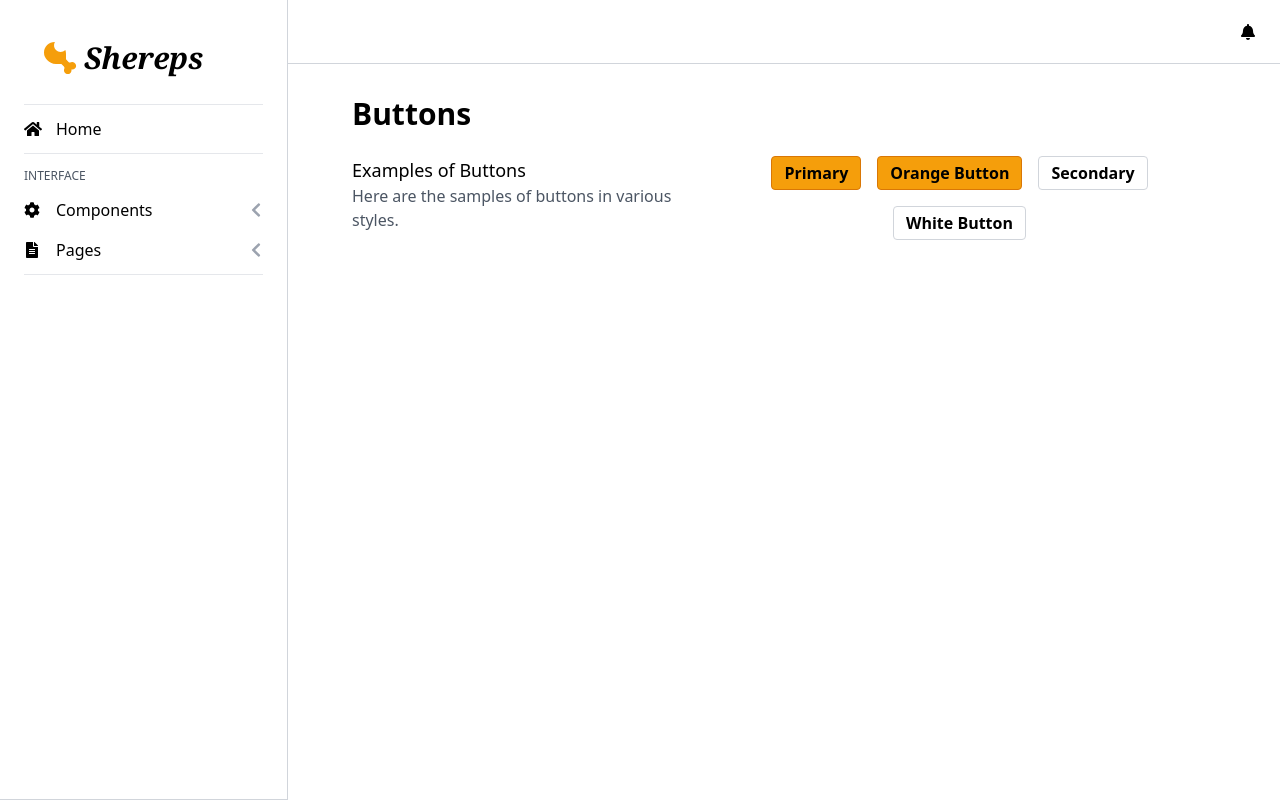
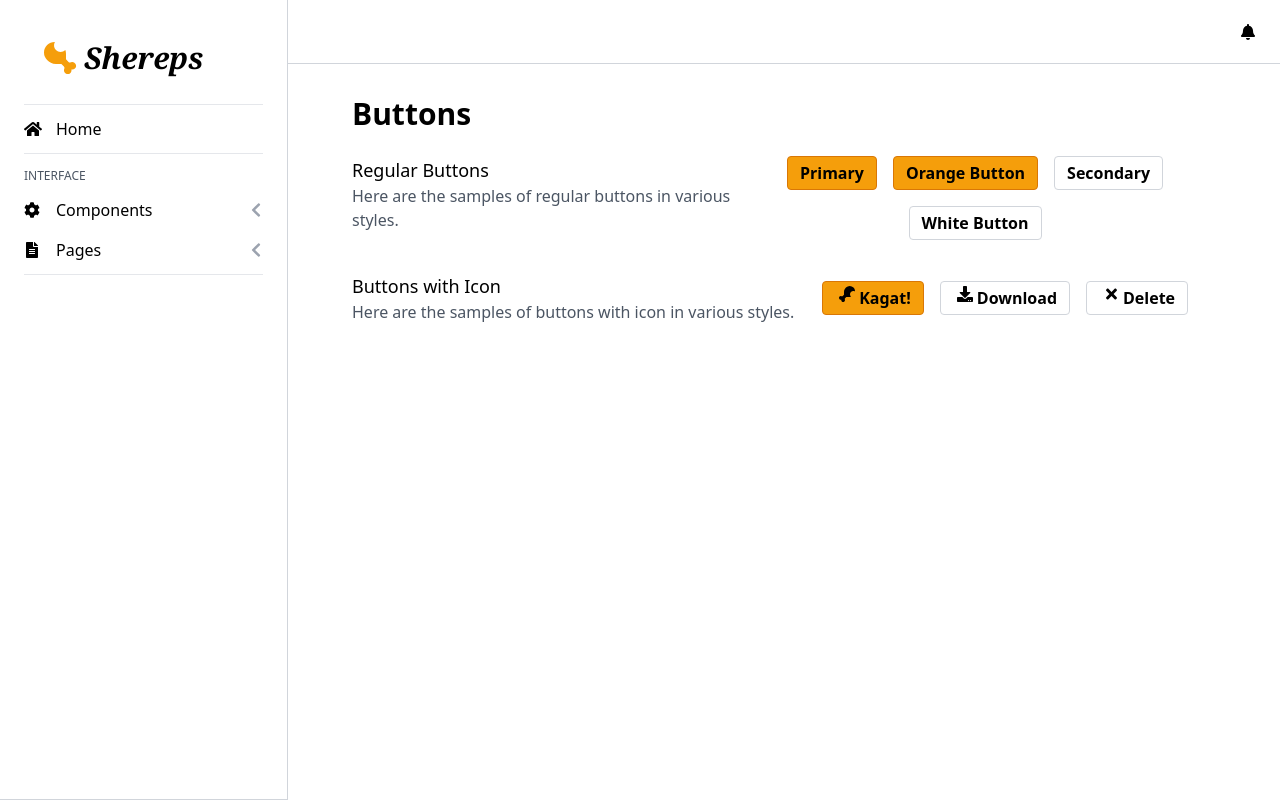
Before and after one commit to janlajara/tailwindcss-practice, a Vue app: page /#/components/buttons in a window 1280 px wide. Built offline with nearby package versions, Linux system fonts and the light colour scheme.

Commit message:
added buttons with icon

```diff
--- a/src/views/pages/Buttons.vue
+++ b/src/views/pages/Buttons.vue
@@ -1,14 +1,29 @@
 <template>
     <div>
         <Page title="Buttons">
-            <Section heading="Examples of Buttons"
-                description="Here are the samples of buttons in various styles."
+            <Section heading="Regular Buttons"
+                description="Here are the samples of regular buttons in various styles."
                 class="sm:flex">
                 <div id="buttons-group" class="flex flex-grow flex-wrap justify-center my-auto">
                     <Button type="primary">Primary</Button>
                     <Button type="primary">Orange Button</Button>
                     <Button type="secondary">Secondary</Button>
                     <Button type="secondary">White Button</Button>
+                </div>
+            </Section>
+            <Section heading="Buttons with Icon"
+                description="Here are the samples of buttons with icon in various styles."
+                class="sm:flex">
+                <div id="buttons-group" class="flex flex-grow flex-wrap justify-center my-auto">
+                    <Button type="primary">
+                        Kagat!<template v-slot:icon><Icon id="drumstick-bite" class="w-6"/></template>
+                    </Button>
+                    <Button type="secondary">
+                        Download<template v-slot:icon><Icon id="download" class="w-6"/></template>
+                    </Button>
+                    <Button type="secondary">
+                        Delete<template v-slot:icon><Icon id="times" class="w-6"/></template>
+                    </Button>
                 </div>
             </Section>
         </Page>
@@ -20,9 +35,14 @@ import Page from '@/components/Page.vue'
 import Section from '@/components/Section.vue'
 import Button from '@/components/Button.vue'
 
+import Icon from '@/components/Icon.vue'
+import {library} from '@fortawesome/fontawesome-svg-core'
+import {faDrumstickBite, faDownload, faTimes} from '@fortawesome/free-solid-svg-icons'
+library.add(faDrumstickBite, faDownload, faTimes)
+
 export default {
     components: {
-        Page, Section, Button
+        Page, Section, Button, Icon
     }
 }
 </script>
```
